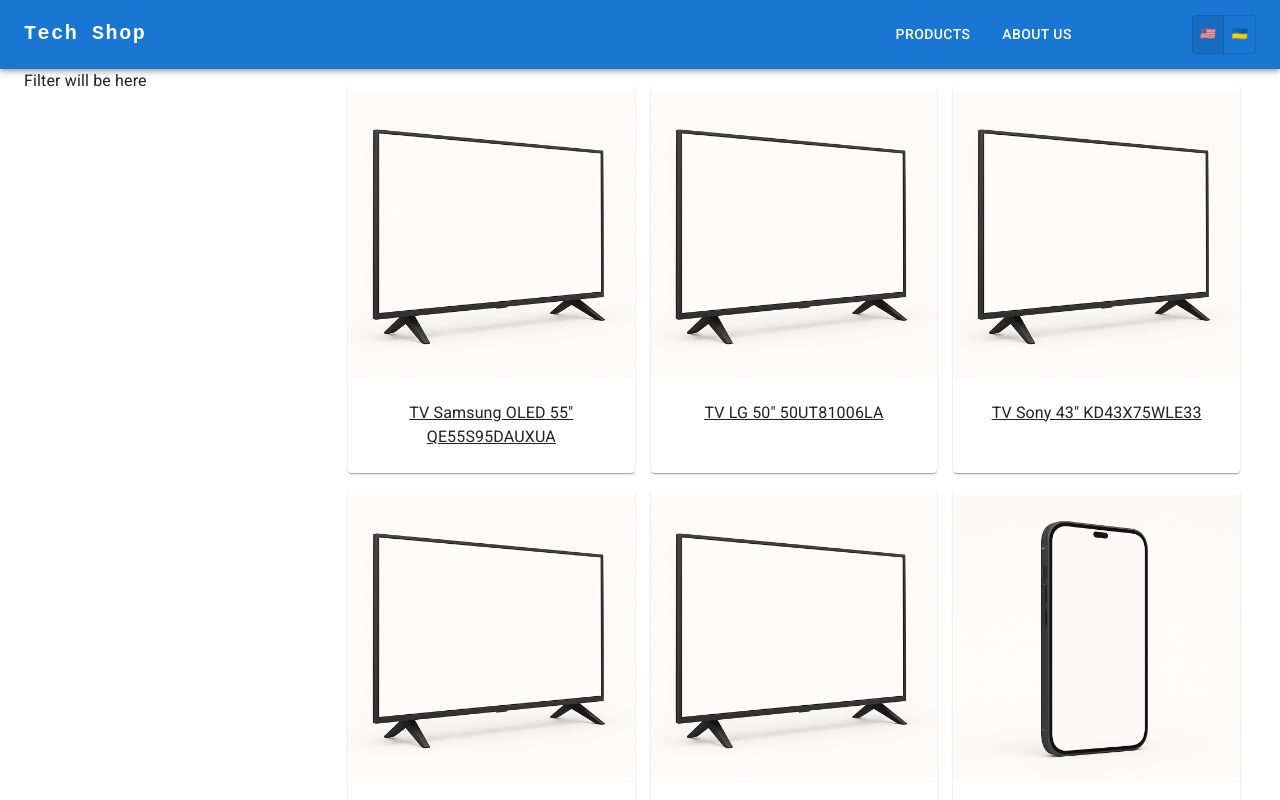
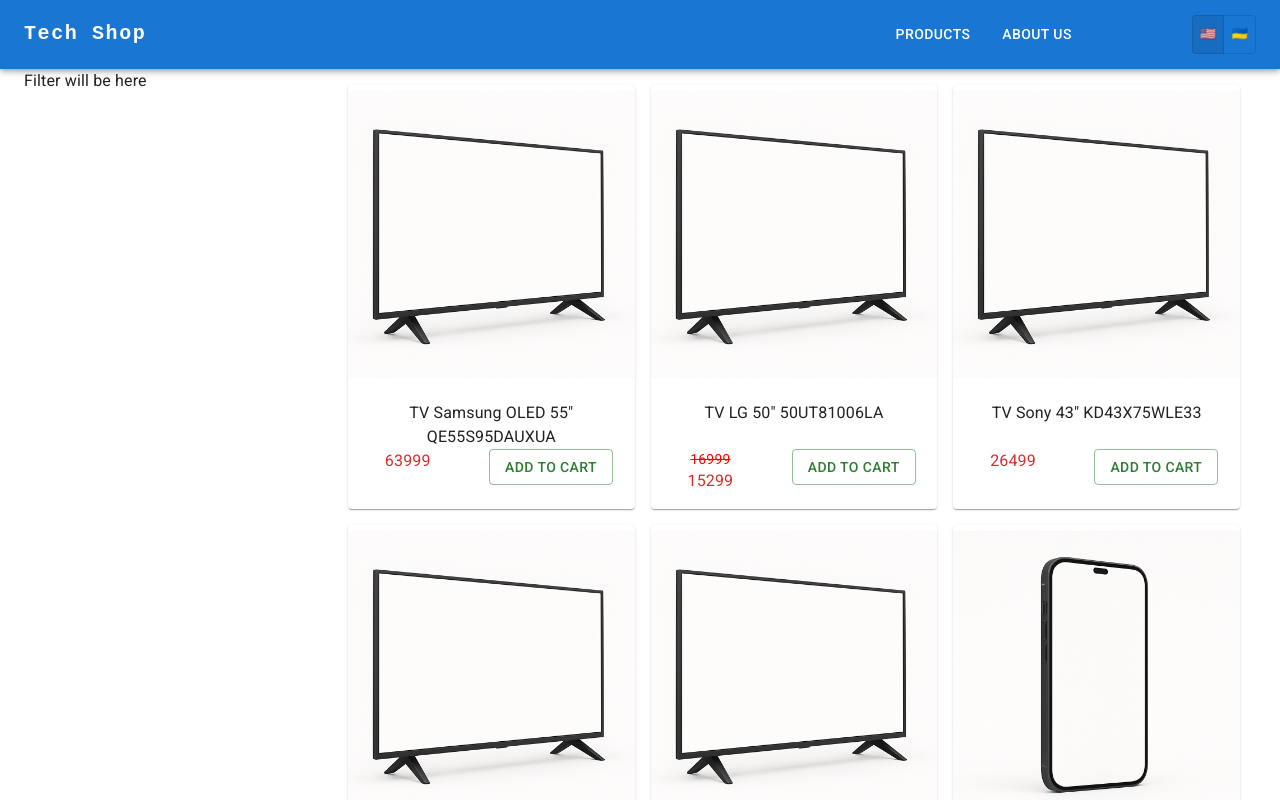
Before and after one commit to m-chabanov/react-tech-shop, a React (Vite) app: page / in a window 1280 px wide. Shown: the top 800 px of the page. Built offline with nearby package versions, Linux system fonts and the light colour scheme; some icons are missing; a web font is replaced by a local one.

Commit message:
Fixed data naming in products.json. Added Price and Button 'Add To Cart' template. Added cart slice. Added empty file for cart service

```diff
--- a/public/api/all-products.json
+++ b/public/api/all-products.json
@@ -16,7 +16,7 @@
     "price": {
       "hasDiscount": false,
       "currentPrice": 63999,
-      "pecentage": 0
+      "percentage": 0
     }
   },
   {
@@ -36,7 +36,7 @@
     "price": {
       "hasDiscount": true,
       "currentPrice": 16999,
-      "pecentage": 10
+      "percentage": 10
     }
   },
   {
@@ -56,7 +56,7 @@
     "price": {
       "hasDiscount": false,
       "currentPrice": 26499,
-      "pecentage": 0
+      "percentage": 0
     }
   },
   {
@@ -76,7 +76,7 @@
     "price": {
       "hasDiscount": false,
       "currentPrice": 5799,
-      "pecentage": 0
+      "percentage": 0
     }
   },
   {
@@ -96,7 +96,7 @@
     "price": {
       "hasDiscount": false,
       "currentPrice": 15999,
-      "pecentage": 0
+      "percentage": 0
     }
   },
   {
@@ -116,7 +116,7 @@
     "price": {
       "hasDiscount": true,
       "currentPrice": 23499,
-      "pecentage": 15
+      "percentage": 15
     }
   },
   {
@@ -136,7 +136,7 @@
     "price": {
       "hasDiscount": true,
       "currentPrice": 23499,
-      "pecentage": 20
+      "percentage": 20
     }
   },
   {
@@ -156,7 +156,7 @@
     "price": {
       "hasDiscount": false,
       "currentPrice": 7499,
-      "pecentage": 0
+      "percentage": 0
     }
   },
   {
@@ -176,7 +176,7 @@
     "price": {
       "hasDiscount": false,
       "currentPrice": 24899,
-      "pecentage": 0
+      "percentage": 0
     }
   },
   {
@@ -196,7 +196,7 @@
     "price": {
       "hasDiscount": false,
       "currentPrice": 56699,
-      "pecentage": 0
+      "percentage": 0
     }
   },
   {
@@ -216,7 +216,7 @@
     "price": {
       "hasDiscount": false,
       "currentPrice": 27430,
-      "pecentage": 0
+      "percentage": 0
     }
   },
   {
@@ -236,7 +236,7 @@
     "price": {
       "hasDiscount": false,
       "currentPrice": 42999,
-      "pecentage": 0
+      "percentage": 0
     }
   },
   {
@@ -256,7 +256,7 @@
     "price": {
       "hasDiscount": false,
       "currentPrice": 19999,
-      "pecentage": 0
+      "percentage": 0
     }
   },
   {
@@ -276,7 +276,7 @@
     "price": {
       "hasDiscount": false,
       "currentPrice": 16999,
-      "pecentage": 0
+      "percentage": 0
     }
   },
   {
@@ -296,7 +296,7 @@
     "price": {
       "hasDiscount": false,
       "currentPrice": 29999,
-      "pecentage": 0
+      "percentage": 0
     }
   },
   {
@@ -316,7 +316,7 @@
     "price": {
       "hasDiscount": false,
       "currentPrice": 6999,
-      "pecentage": 0
+      "percentage": 0
     }
   },
   {
@@ -336,7 +336,7 @@
     "price": {
       "hasDiscount": false,
       "currentPrice": 8999,
-      "pecentage": 0
+      "percentage": 0
     }
   },
   {
@@ -356,7 +356,7 @@
     "price": {
       "hasDiscount": false,
       "currentPrice": 13499,
-      "pecentage": 0
+      "percentage": 0
     }
   },
   {
@@ -376,7 +376,7 @@
     "price": {
       "hasDiscount": false,
       "currentPrice": 16999,
-      "pecentage": 0
+      "percentage": 0
     }
   },
   {
@@ -396,7 +396,7 @@
     "price": {
       "hasDiscount": false,
       "currentPrice": 8999,
-      "pecentage": 0
+      "percentage": 0
     }
   },
   {
@@ -416,7 +416,7 @@
     "price": {
       "hasDiscount": false,
       "currentPrice": 1499,
-      "pecentage": 0
+      "percentage": 0
     }
   },
   {
@@ -436,7 +436,7 @@
     "price": {
       "hasDiscount": true,
       "currentPrice": 1399,
-      "pecentage": 20
+      "percentage": 20
     }
   },
   {
@@ -456,7 +456,7 @@
     "price": {
       "hasDiscount": false,
       "currentPrice": 1749,
-      "pecentage": 0
+      "percentage": 0
     }
   },
   {
@@ -476,7 +476,7 @@
     "price": {
       "hasDiscount": false,
       "currentPrice": 1199,
-      "pecentage": 0
+      "percentage": 0
     }
   },
   {
@@ -496,7 +496,7 @@
     "price": {
       "hasDiscount": false,
       "currentPrice": 4599,
-      "pecentage": 0
+      "percentage": 0
     }
   },
   {
@@ -516,7 +516,7 @@
     "price": {
       "hasDiscount": false,
       "currentPrice": 1999,
-      "pecentage": 0
+      "percentage": 0
     }
   },
   {
@@ -536,7 +536,7 @@
     "price": {
       "hasDiscount": false,
       "currentPrice": 2399,
-      "pecentage": 0
+      "percentage": 0
     }
   },
   {
@@ -556,7 +556,7 @@
     "price": {
       "hasDiscount": false,
       "currentPrice": 349,
-      "pecentage": 0
+      "percentage": 0
     }
   },
   {
@@ -576,7 +576,7 @@
     "price": {
       "hasDiscount": false,
       "currentPrice": 1619,
-      "pecentage": 0
+      "percentage": 0
     }
   },
   {
@@ -596,7 +596,7 @@
     "price": {
       "hasDiscount": false,
       "currentPrice": 2699,
-      "pecentage": 0
+      "percentage": 0
     }
   }
 ]
--- a/src/components/products/ProductSmallCard.jsx
+++ b/src/components/products/ProductSmallCard.jsx
@@ -6,10 +6,13 @@
   Typography,
   Box,
   Skeleton,
+  Grid,
+  Button,
 } from '@mui/material';
 import { useState } from 'react';
 import { Link as RouterLink } from 'react-router-dom';
 import { useTranslation } from 'react-i18next';
+import { calculateDiscount } from '../../services/products';
 
 function ProductSmallCard({ product }) {
   const { t } = useTranslation();
@@ -21,8 +24,6 @@
   );
   return (
     <Card
-      component={RouterLink}
-      to={`product/${product.id}`}
       sx={{
         display: 'flex',
         flexDirection: 'column',
@@ -31,6 +32,15 @@
           transition: 'transform 0.2s ease-in-out',
           transform: 'scale(1.1)',
         },
+      }}
+    >
+      <Box
+        component={RouterLink}
+        to={`/product/${product.id}`}
+        sx={{
+          textDecoration: 'none',
+          color: 'inherit',
+          pb: 0,
         }}
       >
         <Box sx={{ height: { xs: 200, sm: 300 } }}>
@@ -45,7 +55,14 @@
             onLoad={() => setIsImageLoaded(true)}
           />
         </Box>
-      <CardContent sx={{ flexGrow: 1 }}>
+        <CardContent
+          sx={{
+            flexGrow: 1,
+            '&:last-child': {
+              pb: 0,
+            },
+          }}
+        >
           <Tooltip title={`${type} ${manufacturer} ${product.title}`}>
             <Typography
               sx={{
@@ -60,6 +77,44 @@
             </Typography>
           </Tooltip>
         </CardContent>
+      </Box>
+      {/* <CardActions disableSpacing> */}
+      <Grid container sx={{ mb: 2, mt: 0 }}>
+        <Grid size={5}>
+          {product.price.hasDiscount ? (
+            <Box>
+              <Typography
+                variant="body2"
+                color="error"
+                sx={{ textDecoration: 'line-through', color: 'red' }}
+              >
+                {product.price.currentPrice}
+              </Typography>
+              <Typography
+                variant="body1"
+                color="error"
+                sx={{ textDecoration: 'none' }}
+              >
+                {calculateDiscount(product.price)}
+              </Typography>
+            </Box>
+          ) : (
+            <Typography
+              variant="body1"
+              color="error"
+              sx={{ textDecoration: 'none' }}
+            >
+              {product.price.currentPrice}
+            </Typography>
+          )}
+        </Grid>
+        <Grid size={7}>
+          <Button color="success" variant="outlined">
+            Add To Cart
+          </Button>
+        </Grid>
+      </Grid>
+      {/* </CardActions> */}
     </Card>
   );
 }
--- a/src/services/products.js
+++ b/src/services/products.js
@@ -3,6 +3,11 @@
 
 const getAllProducts = () => {
   return getHttp(allProductsEndpoint);
+};
+
+const calculateDiscount = (price) => {
+  const { currentPrice, percentage } = price;
+  return Math.round(currentPrice - currentPrice * (percentage / 100));
 };
 
 // TO DELETE: There's no need to use this methods with real API.
@@ -15,4 +20,4 @@
   });
 };
 
-export { getAllProducts, getAllProductsDelayed };
+export { getAllProducts, getAllProductsDelayed, calculateDiscount };
--- /dev/null
+++ b/src/store/slices/cartSlice.js
@@ -0,0 +1,11 @@
+import { createAsyncThunk, createSlice } from '@reduxjs/toolkit';
+
+const initialState = [];
+
+const cartSlice = createSlice({
+  name: 'cart',
+  initialState,
+  reducers: {},
+});
+
+export default cartSlice.reducer;
--- a/src/store/store.js
+++ b/src/store/store.js
@@ -1,9 +1,11 @@
 import { configureStore } from '@reduxjs/toolkit';
 import productsReducer from '@/store/slices/productsSlice';
+import cartReducer from '@/store/slices/cartSlice';
 
 const store = configureStore({
   reducer: {
     products: productsReducer,
+    cart: cartReducer,
   },
 });
 
```
Also changed, not shown: src/services/cart.js (added). Lines whose indentation alone changed are shown as unchanged.
